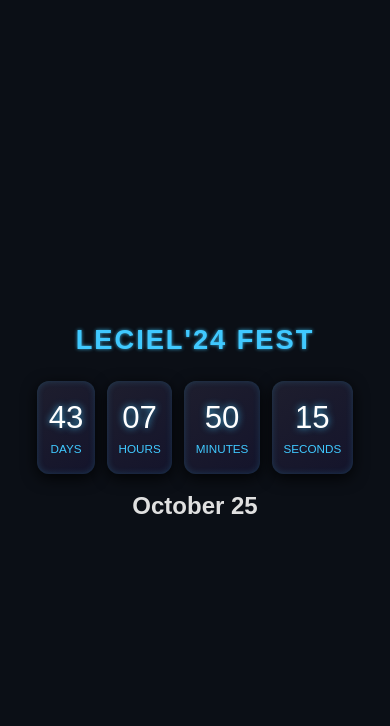
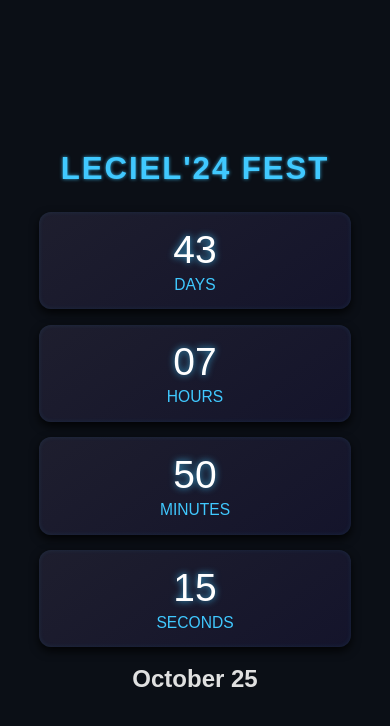
Before and after one commit to yusuf0205/Countdown, a plain HTML site: page index.html in a window 390 px wide. Drawn offline with Linux system fonts and the light colour scheme.

Commit message:
Final Update

```diff
--- a/styles.css
+++ b/styles.css
@@ -8,13 +8,14 @@
 body {
   background-color: #0b0f16; /* Dark theme */
   color: #e0e0e0;
-  font-family: 'Orbitron', sans-serif;
+  font-family: 'Orbitron', sans-serif; /* Futuristic font */
   display: flex;
   justify-content: center;
   align-items: center;
   height: 100vh;
   text-align: center;
   padding: 20px;
+  overflow: hidden; /* Prevent scroll overflow */
 }
 
 /* Container to hold everything centrally */
@@ -22,11 +23,11 @@ body {
   display: flex;
   flex-direction: column;
   align-items: center;
-  width: 100%; /* Full width for responsiveness */
+  width: 100%;
 }
 
 h1.tech-title {
-  font-size: 4vw; /* Use viewport width for font scaling */
+  font-size: 5vw; /* Use viewport width for font scaling */
   color: #40c9ff; /* Soft tech blue */
   margin-bottom: 5vh; /* Use viewport height for consistent spacing */
   text-transform: uppercase;
@@ -37,17 +38,14 @@ h1.tech-title {
 /* Countdown container */
 #countdown {
   display: flex;
-  justify-content: center;
-  width: 100%; /* Full width for responsive flex layout */
+  justify-content: space-around;
+  flex-wrap: wrap;
+  width: 100%;
   max-width: 80vw; /* Control max width on larger screens */
-  font-size: 3.5vw; /* Responsive text size */
   gap: 2vw; /* Space between elements */
 }
 
-/* Make sure all time sections have the same size */
 .time-section {
-  width: 18vw; /* Fixed width for uniform size */
-  height: 18vw; /* Fixed height for uniform size */
   background: linear-gradient(145deg, #1e1e2e, #14142b); /* Gradient */
   padding: 2vw;
   border-radius: 12px;
@@ -57,6 +55,10 @@ h1.tech-title {
   flex-direction: column;
   justify-content: center;
   align-items: center;
+  flex-basis: 20%; /* Allow the flexbox to control the width */
+  max-width: 20%; /* Keep maximum width uniform */
+  min-width: 100px; /* Minimum width for smaller screens */
+  flex-grow: 1;
 }
 
 .time-section:hover {
@@ -65,14 +67,14 @@ h1.tech-title {
 }
 
 .time-section p {
-  margin-top: 1.5vw;
-  font-size: 1.2vw;
+  margin-top: 1vw;
+  font-size: 1.5vw;
   text-transform: uppercase;
   color: #40c9ff;
 }
 
 span.tech-time {
-  font-size: 5vw; /* Large responsive digits */
+  font-size: 4vw;
   display: block;
   color: #fff;
   text-shadow: 0 0 2vw rgba(64, 201, 255, 0.8);
@@ -97,11 +99,10 @@ span.tech-time {
 
 /* Responsive Design Adjustments */
 
-/* For smaller mobile devices */
-@media (max-width: 480px) {
+/* For tablets and smaller screens */
+@media (max-width: 768px) {
   h1.tech-title {
-    font-size: 7vw; /* Larger title for small devices */
-    margin-bottom: 3vh;
+    font-size: 6vw; /* Slightly smaller on tablets */
   }
 
   #countdown {
@@ -109,17 +110,42 @@ span.tech-time {
   }
 
   .time-section {
-    width: 24vw; /* Adjust width for mobile screens */
-    height: 24vw; /* Adjust height for mobile screens */
+    flex-basis: 45%; /* Stack the boxes for smaller screens */
+    max-width: 45%; /* Ensure boxes fit on smaller screens */
     padding: 3vw;
-    box-shadow: 0 4px 15px rgba(0, 0, 0, 0.8), inset 0 0 2vw rgba(64, 201, 255, 0.2); /* Slightly stronger glow for visibility */
   }
 
   span.tech-time {
-    font-size: 8vw; /* Bigger digits for small screens */
+    font-size: 6vw; /* Adjust for smaller screens */
   }
 
   .time-section p {
-    font-size: 3vw;
+    font-size: 2vw; /* Smaller label text */
   }
 }
+
+/* For mobile devices */
+@media (max-width: 480px) {
+  h1.tech-title {
+    font-size: 8vw; /* Larger title for small devices */
+    margin-bottom: 3vh;
+  }
+
+  #countdown {
+    gap: 4vw; /* Increase space between elements */
+  }
+
+  .time-section {
+    flex-basis: 100%; /* Full width for mobile */
+    max-width: 100%;
+    padding: 4vw;
+  }
+
+  span.tech-time {
+    font-size: 10vw; /* Bigger digits for small screens */
+  }
+
+  .time-section p {
+    font-size: 4vw; /* Adjust label font for small screens */
+  }
+}
```
